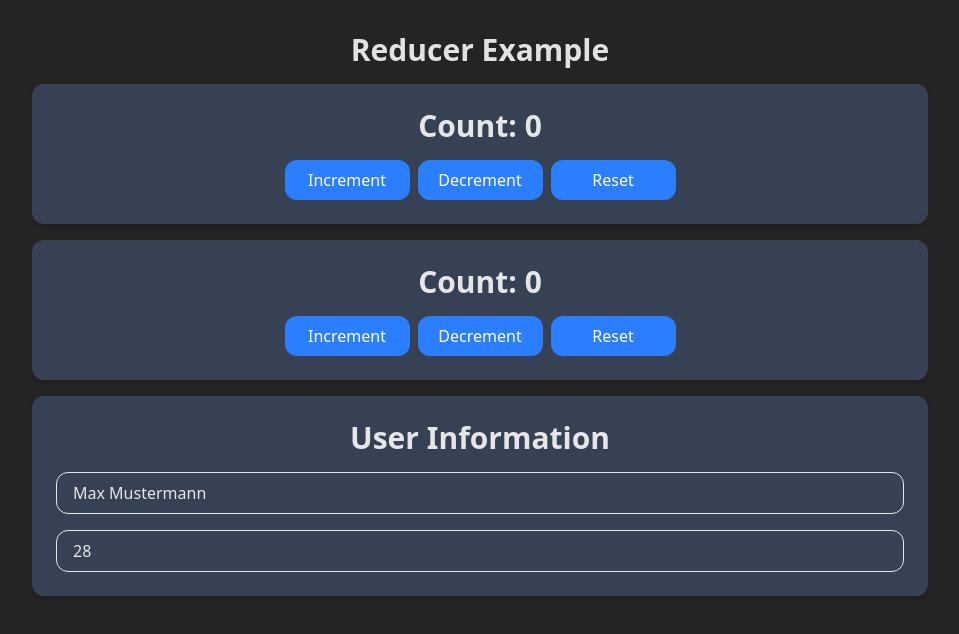
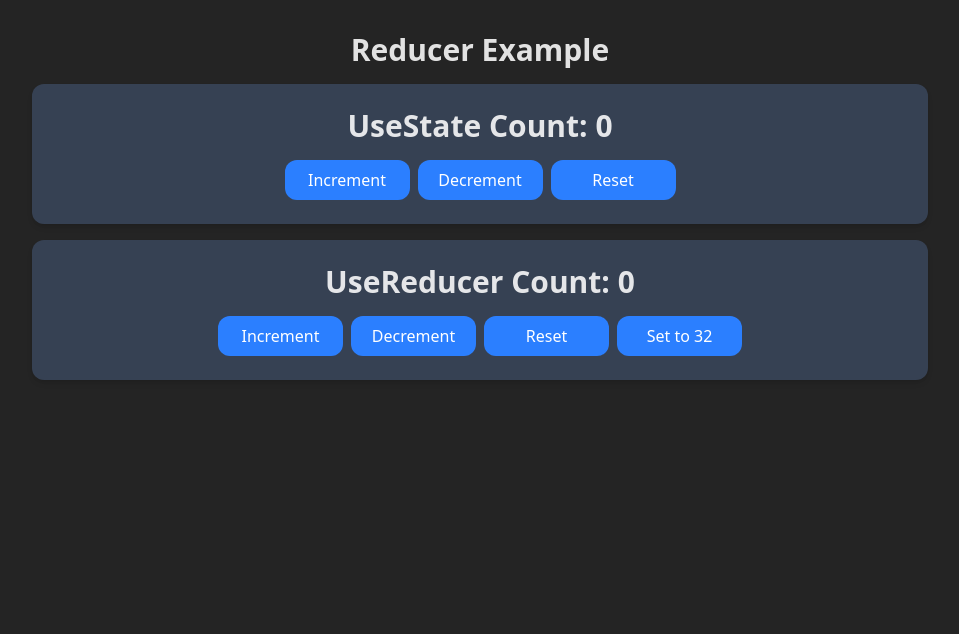
Before and after one commit to niclasborrmannsyntax/advanced-react, a React (Vite) app: page /reducer in a window 1280 px wide. Shown: the top 634 px of the page, without its empty margins (160-1119 px from the left). Built offline with nearby package versions, Linux system fonts and the light colour scheme.

Commit message:
added enum

```diff
--- a/src/reducer/ReducerPage.tsx
+++ b/src/reducer/ReducerPage.tsx
@@ -17,7 +17,7 @@ function UseStateCounter() {
 
   return (
     <div className={carddStyle}>
-      <p className="text-3xl font-bold">Count: {count}</p>
+      <p className="text-3xl font-bold">UseState Count: {count}</p>
       <div className="space-x-2 mt-4">
         <button className={buttonStyle} onClick={() => setCount(count + 1)}>
           Increment
@@ -25,7 +25,7 @@ function UseStateCounter() {
         <button className={buttonStyle} onClick={() => setCount(count - 1)}>
           Decrement
         </button>
-        <button className={buttonStyle} onClick={() => setCount(0)}>
+        <button className={buttonStyle} onClick={() => setCount(10)}>
           Reset
         </button>
       </div>
@@ -38,12 +38,23 @@ function UseStateCounter() {
 
 import { useReducer } from "react";
 
+enum CounterEvents {
+  Increment,
+  Decrement,
+  Reset,
+  Custom,
+}
+
+type counterEvents = "increment" | "decrement" | "reset" | "custom";
+
 function counterReducer(state: any, action: any): any {
   switch (action.type) {
     case "increment":
       return { count: state.count + 1 };
     case "decrement":
       return { count: state.count - 1 };
+    case "custom":
+      return { count: action.count };
     case "reset":
       return { count: 0 };
     default:
@@ -51,30 +62,59 @@ function counterReducer(state: any, action: any): any {
   }
 }
 
+function counterReducerEnum(
+  state: any,
+  action: { type: CounterEvents; payload?: number },
+): any {
+  switch (action.type) {
+    case CounterEvents.Increment:
+      return { count: state.count + 1 };
+    case CounterEvents.Decrement:
+      return { count: state.count - 1 };
+    case CounterEvents.Custom:
+      return { count: action.payload };
+    case CounterEvents.Reset:
+      return { count: 0 };
+    default:
+      throw new Error("Unknown action: " + action.type);
+  }
+}
+
 function UseReducerCounter() {
-  const [state, dispatch] = useReducer(counterReducer, { count: 0 });
+  //   const [state, dispatch] = useReducer(counterReducer, { count: 0 });
+  const [state, dispatch] = useReducer(counterReducerEnum, { count: 0 });
 
   return (
     <div className={carddStyle}>
-      <p className="text-3xl font-bold">Count: {state.count}</p>
+      <p className="text-3xl font-bold">UseReducer Count: {state.count}</p>
       <div className="space-x-2 mt-4">
         <button
           className={buttonStyle}
-          onClick={() => dispatch({ type: "increment" })}
+          // onClick={() => dispatch({ type: "increment" })}
+          onClick={() => dispatch({ type: CounterEvents.Increment })}
         >
           Increment
         </button>
         <button
           className={buttonStyle}
-          onClick={() => dispatch({ type: "decrement" })}
+          // onClick={() => dispatch({ type: "decrement" })}
+          onClick={() => dispatch({ type: CounterEvents.Decrement })}
         >
           Decrement
         </button>
         <button
           className={buttonStyle}
-          onClick={() => dispatch({ type: "reset" })}
+          // onClick={() => dispatch({ type: "reset" })}
+          onClick={() => dispatch({ type: CounterEvents.Reset })}
         >
           Reset
+        </button>
+        <button
+          className={buttonStyle}
+          // onClick={() => dispatch({ type: "custom", count: 32 })}
+          onClick={() => dispatch({ type: CounterEvents.Custom, payload: 32 })}
+        >
+          Set to 32
         </button>
       </div>
     </div>
@@ -153,7 +193,7 @@ export default function ReducerPage() {
       <h1 className="text-3xl font-bold mb-4">Reducer Example</h1>
       <UseStateCounter />
       <UseReducerCounter />
-      <ImmerReducerProfile />
+      {/* <ImmerReducerProfile /> */}
     </div>
   );
 }
```
